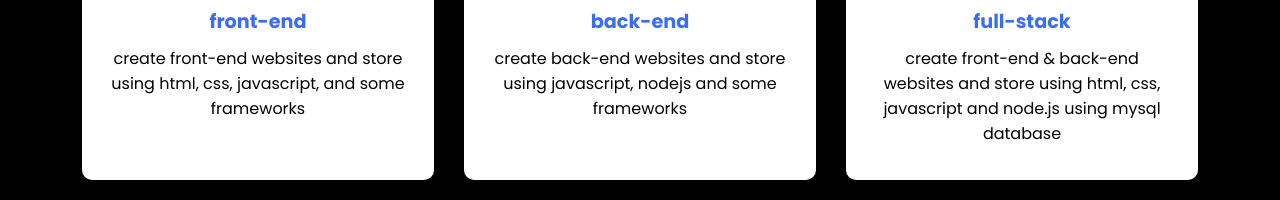
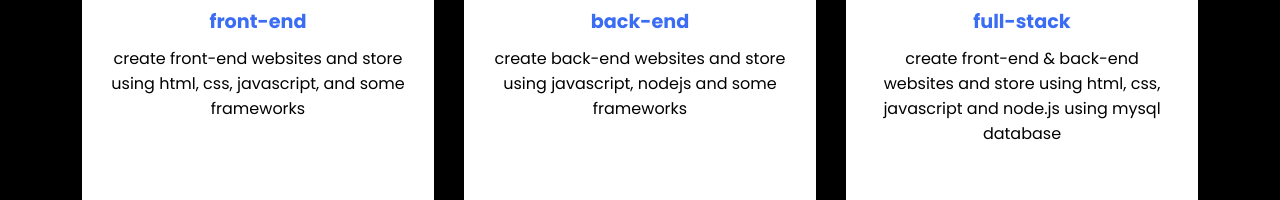
Before and after one commit to eyadashraf123/eyad.ashraf.portfolio.io, a plain HTML site: page index.html in a window 1280 px wide. Shown: the part 1051-1251 px from the top of the page. Drawn offline with nearby package versions, Linux system fonts and the light colour scheme.

Commit message:
Update style.css

```diff
--- a/style.css
+++ b/style.css
@@ -255,7 +255,7 @@ hr{
   padding: 25px;
   margin: 15px;
   width: 22em;
-  height: 19em;
+  height: 21em;
   transition: all 0.7s ease;
   cursor: pointer;
 }
```
